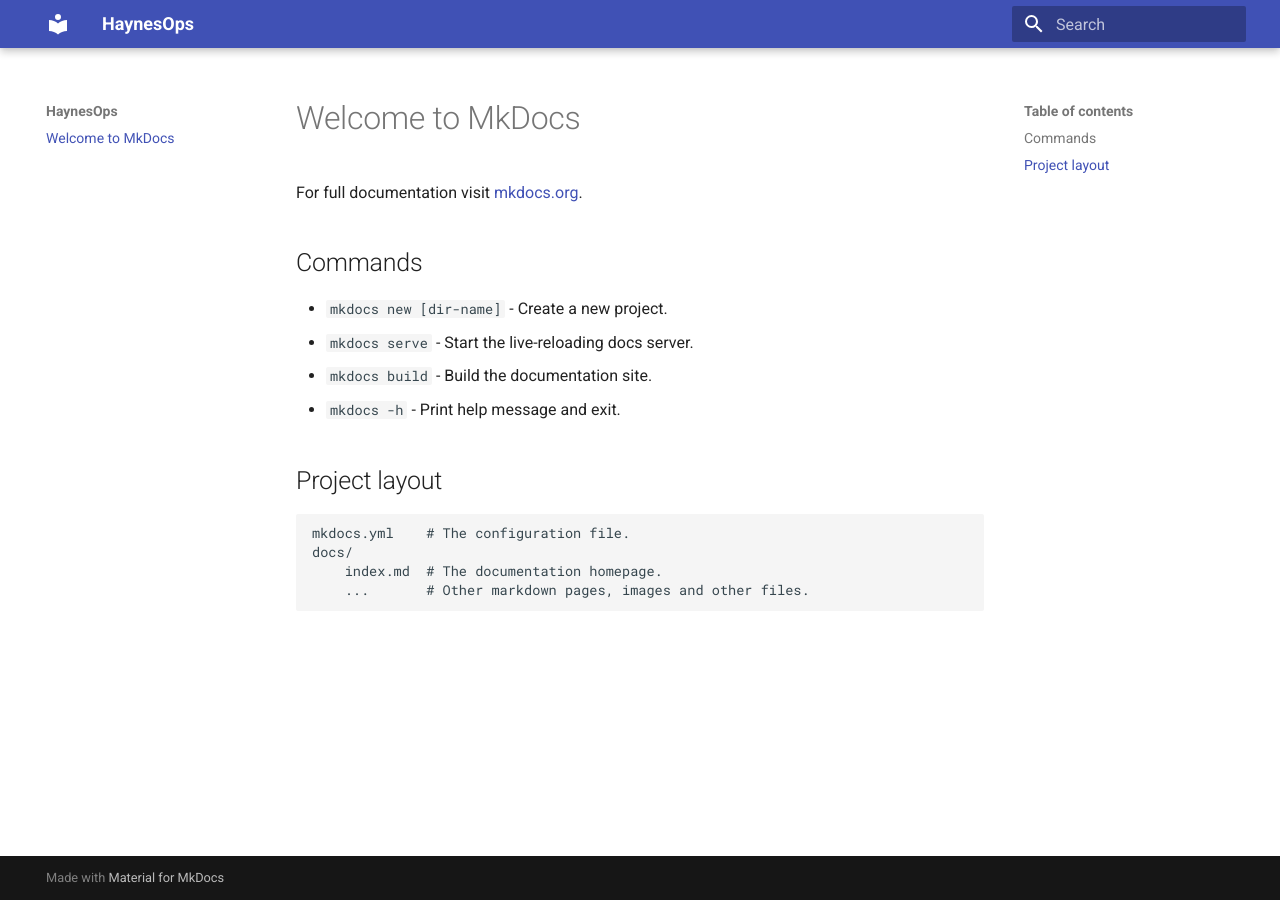
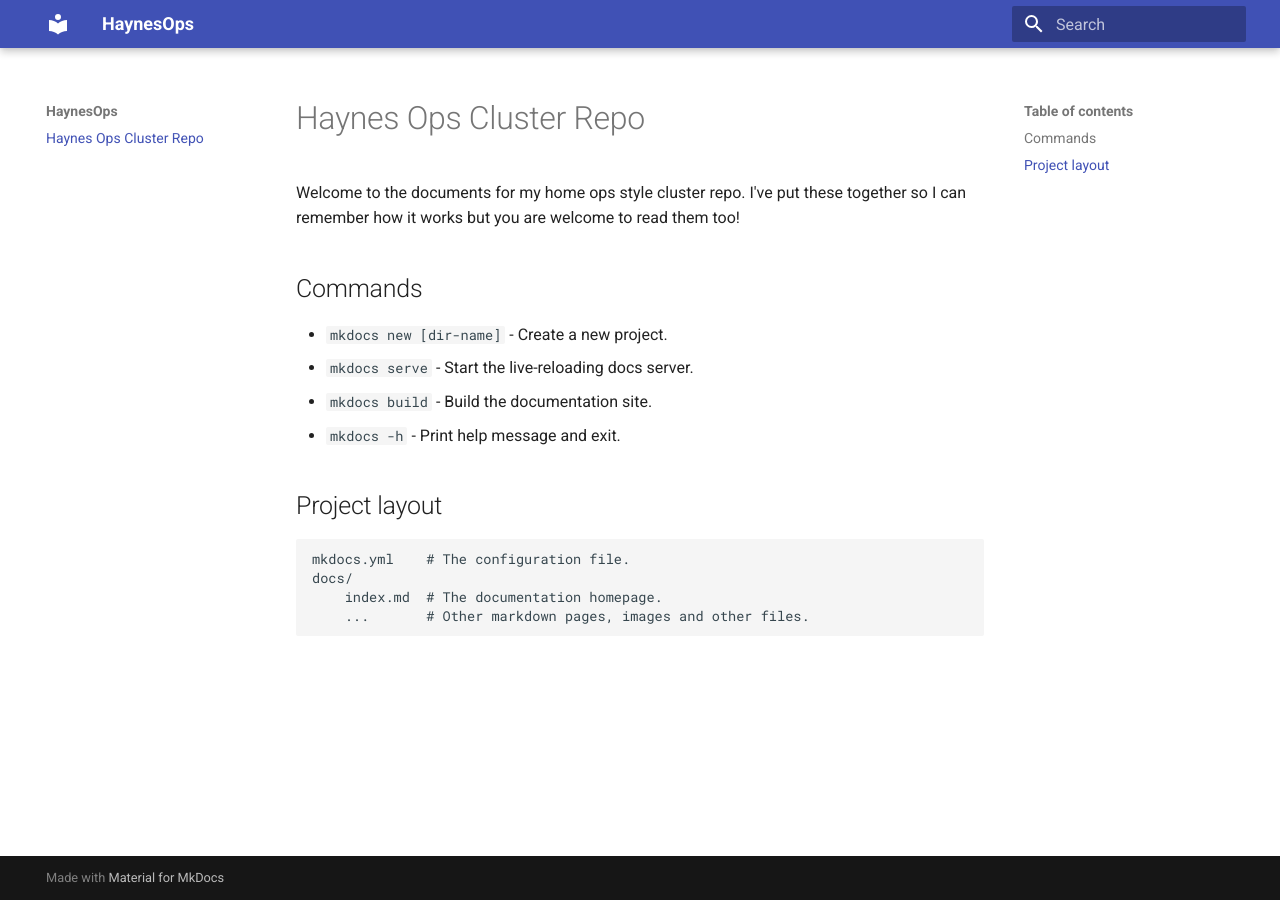
Before and after one commit to thaynes43/haynes-ops, an MkDocs documentation site: the page built from docs/index.md, in a window 1280 px wide. Built offline with MkDocs 1.6.1 and Material for MkDocs 9.7.7, drawn with Linux system fonts in a browser that asks for light colours.

Commit message:
See if site is updating

```diff
--- a/docs/index.md
+++ b/docs/index.md
@@ -1,6 +1,6 @@
-# Welcome to MkDocs
+# Haynes Ops Cluster Repo
 
-For full documentation visit [mkdocs.org](https://www.mkdocs.org).
+Welcome to the documents for my home ops style cluster repo. I've put these together so I can remember how it works but you are welcome to read them too!
 
 ## Commands
 
```
